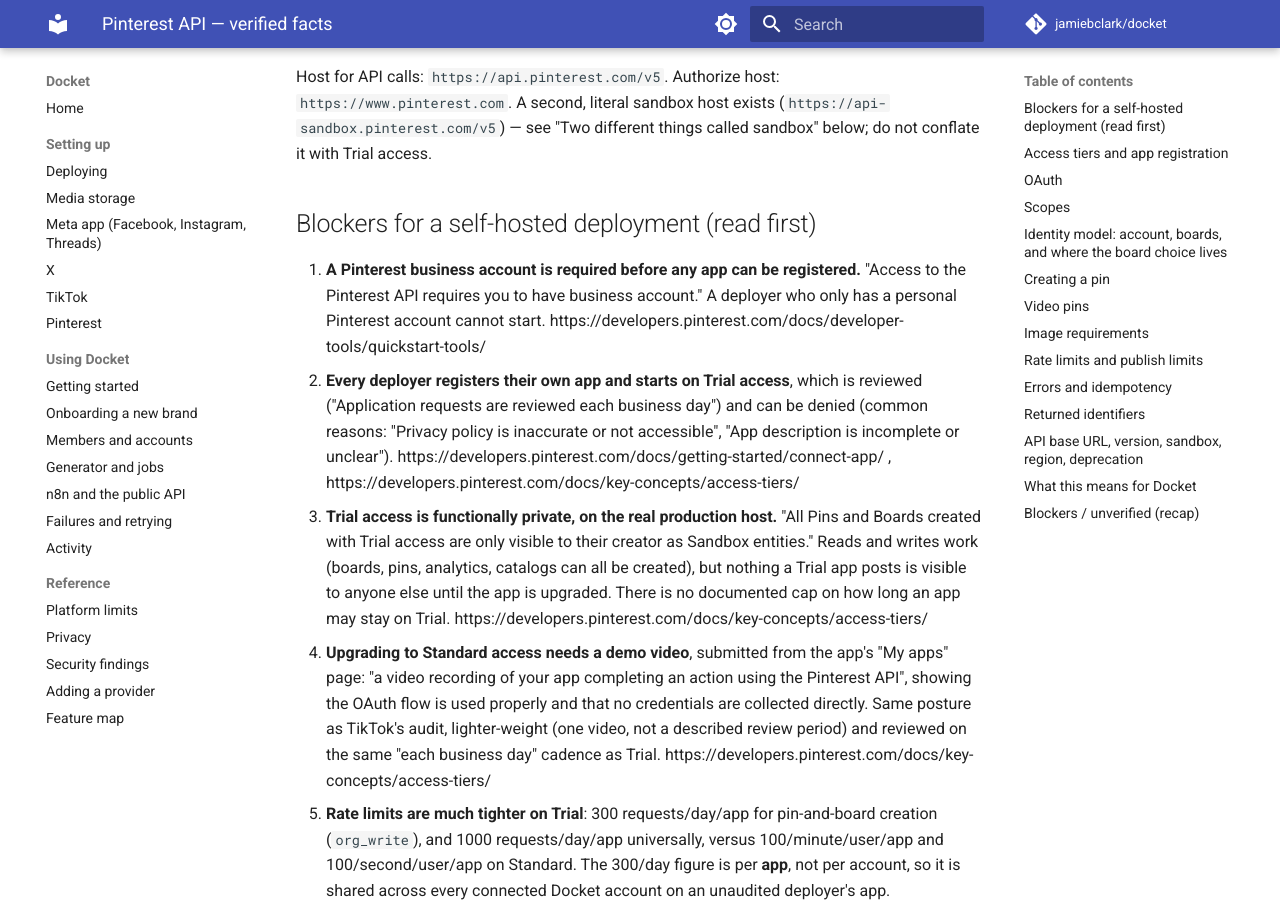
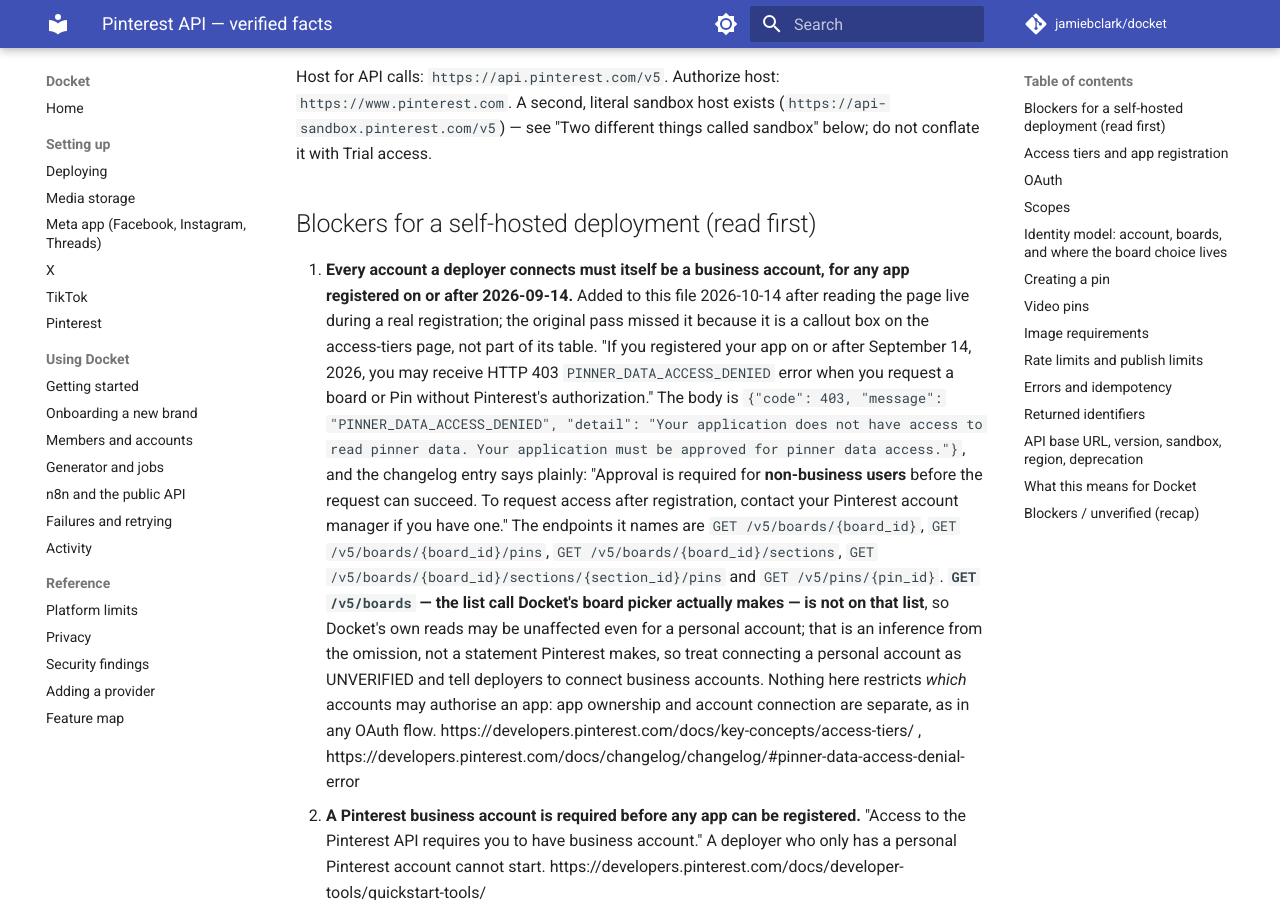
Before and after one commit to jamiebclark/docket, an MkDocs documentation site: the page built from docs/research/pinterest.md, in a window 1280 px wide and 900 px high, scrolled down 490 px. Built offline with MkDocs 1.6.1 and Material for MkDocs 9.7.7, drawn with Linux system fonts in a browser that asks for light colours; comment, search, counter and statistics services are not loaded.

Commit message:
docs(pinterest): record the pinner-data rule and that one app serves every project
Two things found while registering the app for real, neither of which the
research pass caught.

The first is dated and applies to us: for any app registered on or after
14 September 2026, Pinterest answers 403 PINNER_DATA_ACCESS_DENIED when
it reads a board or Pin belonging to a non-business user, and says
approval must be arranged through an account manager rather than
retried. It is a callout box on the access-tiers page, which is why a
pass over that page's table missed it. Worth being precise about the
blast radius: the endpoints Pinterest names are the per-board and
per-Pin reads, and GET /v5/boards -- the list call the board picker
actually makes -- is not among them. So a personal account may work;
that is inferred from an omission rather than stated, so the guide says
connect business accounts and treat personal as unsupported.

The second is a question the spec never answered because nobody asked
it: whether one app can serve accounts it does not own. It can -- app
ownership and account connection are separate in any OAuth flow, and
Pinterest's own rate limits are quoted per user per app, which only
means something with several users. The guide now says so, and says to
register the app under an account representing the installation rather
than one brand, so that handing a brand over later does not hand over
every other project's connection with it. The cost of sharing, already
specified, is restated at the point of decision: Trial's 300 a day is
shared across every connected account.

Co-Authored-By: Claude Opus 5 <noreply@anthropic.com>

```diff
--- a/docs/research/pinterest.md
+++ b/docs/research/pinterest.md
@@ -19,6 +19,24 @@ literal sandbox host exists (`https://api-sandbox.pinterest.com/v5`) — see "Tw
 sandbox" below; do not conflate it with Trial access.
 
 ## Blockers for a self-hosted deployment (read first)
+0. **Every account a deployer connects must itself be a business account, for any app registered on or after
+   2026-09-14.** Added to this file 2026-10-14 after reading the page live during a real registration; the
+   original pass missed it because it is a callout box on the access-tiers page, not part of its table.
+   "If you registered your app on or after September 14, 2026, you may receive HTTP 403
+   `PINNER_DATA_ACCESS_DENIED` error when you request a board or Pin without Pinterest's authorization."
+   The body is `{"code": 403, "message": "PINNER_DATA_ACCESS_DENIED", "detail": "Your application does not
+   have access to read pinner data. Your application must be approved for pinner data access."}`, and the
+   changelog entry says plainly: "Approval is required for **non-business users** before the request can
+   succeed. To request access after registration, contact your Pinterest account manager if you have one."
+   The endpoints it names are `GET /v5/boards/{board_id}`, `GET /v5/boards/{board_id}/pins`,
+   `GET /v5/boards/{board_id}/sections`, `GET /v5/boards/{board_id}/sections/{section_id}/pins` and
+   `GET /v5/pins/{pin_id}`. **`GET /v5/boards` — the list call Docket's board picker actually makes — is not
+   on that list**, so Docket's own reads may be unaffected even for a personal account; that is an inference
+   from the omission, not a statement Pinterest makes, so treat connecting a personal account as UNVERIFIED
+   and tell deployers to connect business accounts. Nothing here restricts *which* accounts may authorise an
+   app: app ownership and account connection are separate, as in any OAuth flow.
+   https://developers.pinterest.com/docs/key-concepts/access-tiers/ ,
+   https://developers.pinterest.com/docs/changelog/changelog/#pinner-data-access-denial-error
 1. **A Pinterest business account is required before any app can be registered.** "Access to the Pinterest API
    requires you to have business account." A deployer who only has a personal Pinterest account cannot start.
    https://developers.pinterest.com/docs/developer-tools/quickstart-tools/
```
Also changed, not shown: docs/pinterest-setup.md (+16 -0 lines).
